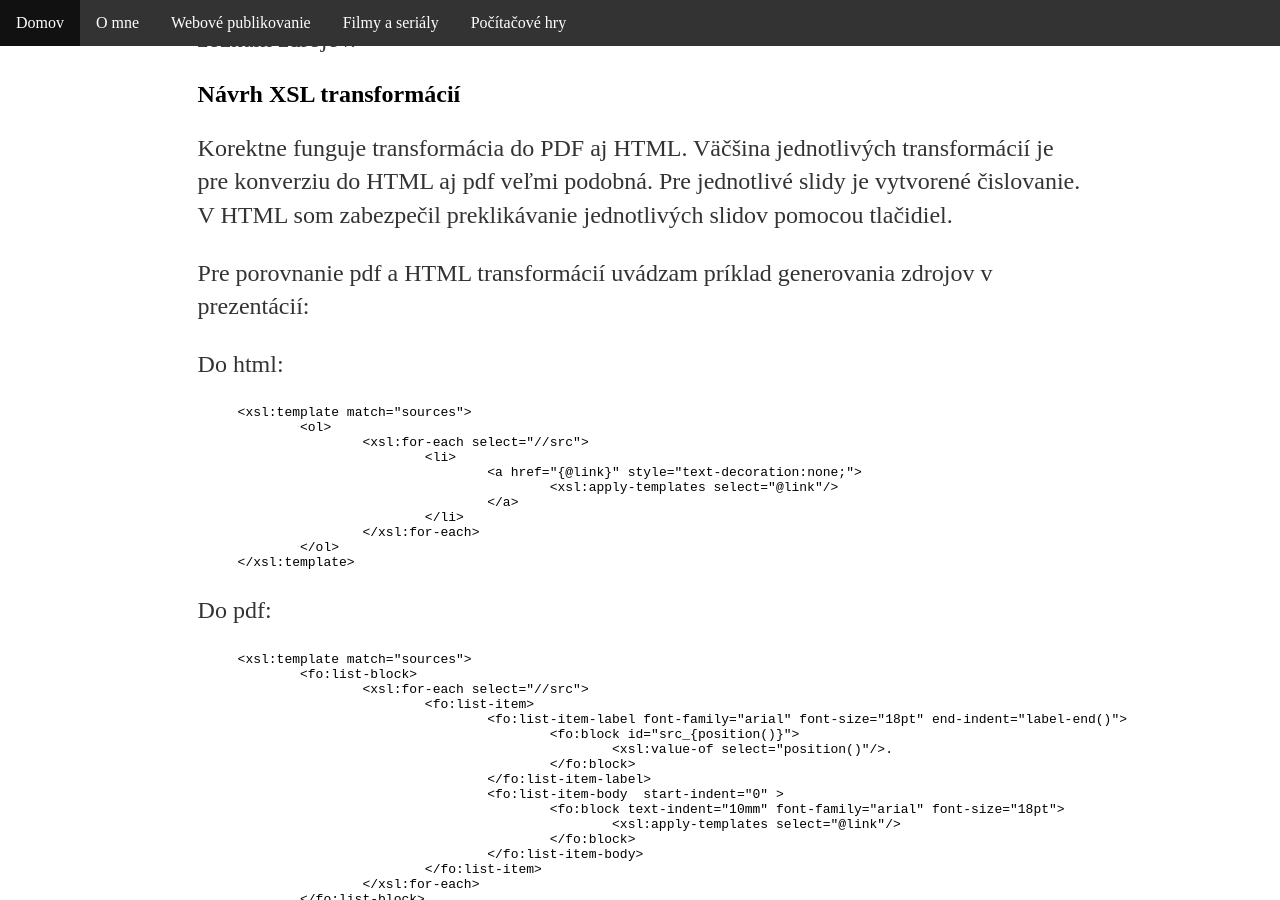
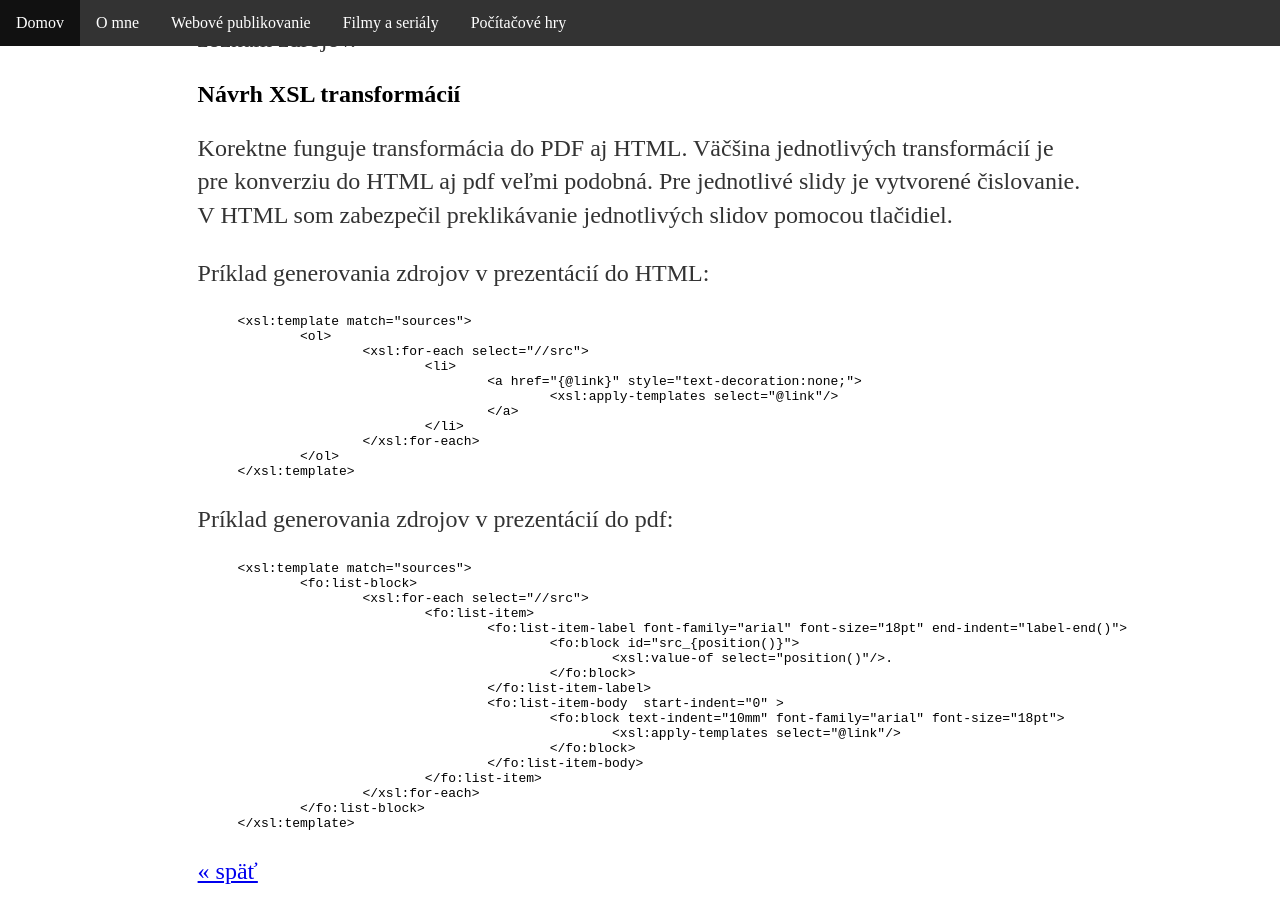
Before and after one commit to xgulism1/xgulism1.github.io-Web_publ, a Jekyll site: the page built from _posts/2017-05-11-zadanie3.md, in a window 1280 px wide and 900 px high, scrolled down 1063 px. Built offline with Jekyll 4.4.1, drawn with Linux system fonts in a browser that asks for light colours.

Commit message:
3. zadanie

```diff
--- a/_posts/2017-05-11-zadanie3.md
+++ b/_posts/2017-05-11-zadanie3.md
@@ -36,11 +36,8 @@ Korektne funguje transformácia do PDF aj HTML.
 Väčšina jednotlivých transformácií je pre konverziu do HTML aj pdf veľmi podobná.
 Pre jednotlivé slidy je vytvorené čislovanie. V HTML som zabezpečil preklikávanie jednotlivých slidov pomocou tlačidiel.
 
+Príklad generovania zdrojov v prezentácií do HTML:
 
-Pre porovnanie pdf a HTML transformácií uvádzam príklad generovania zdrojov v prezentácií:
-
-
-Do html:
 {% highlight xml %}
 <xsl:template match="sources">
 	<ol>
@@ -55,8 +52,8 @@ Do html:
 </xsl:template>
 {% endhighlight %}
 
+Príklad generovania zdrojov v prezentácií do pdf:
 
-Do pdf:
 {% highlight xml %}
 <xsl:template match="sources">
 	<fo:list-block>
```
